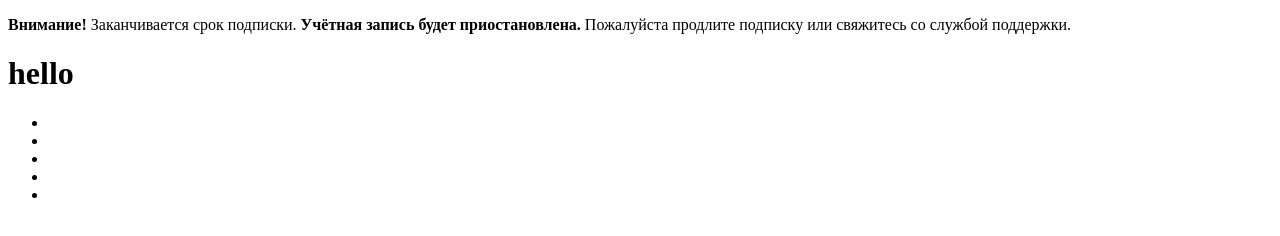
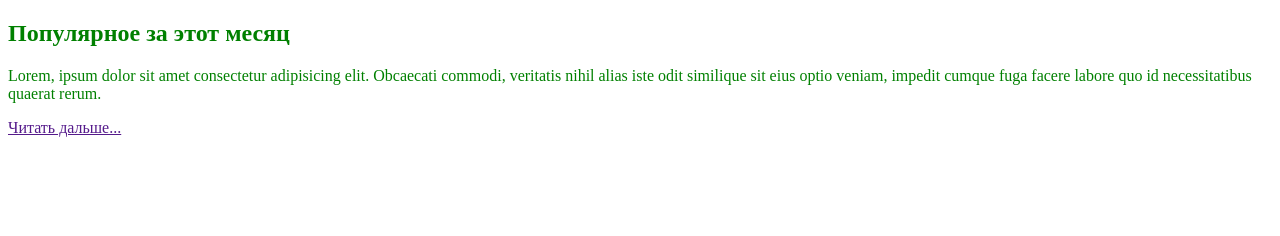
Before and after one commit to aleksandr003/Tutorial, a plain HTML site: page index.html in a window 1280 px wide. Drawn offline with Linux system fonts and the light colour scheme.

Commit message:
добавил стили

```diff
--- /dev/null
+++ b/css/style.css
@@ -0,0 +1,3 @@
+.post {
+    color: green;
+}
--- a/index.html
+++ b/index.html
@@ -5,20 +5,18 @@
     <meta http-equiv="X-UA-Compatible" content="IE=edge" />
     <meta name="viewport" content="width=device-width, initial-scale=1.0" />
     <title>Document555</title>
+    <link rel="stylesheet" href="./css/style.css" />
   </head>
   <body>
-    <p>
-      <strong>Внимание!</strong> Заканчивается срок подписки.
-      <strong>Учётная запись будет приостановлена.</strong> Пожалуйста продлите
-      подписку или свяжитесь со службой поддержки.
-    </p>
-    <h1>hello</h1>
-    <ul>
-      <li></li>
-      <li></li>
-      <li></li>
-      <li></li>
-      <li></li>
-    </ul>
+    <article class="post">
+      <h1>Популярное за этот месяц</h1>
+      <p>
+        Lorem, ipsum dolor sit amet consectetur adipisicing elit. Obcaecati
+        commodi, veritatis nihil alias iste odit similique sit eius optio
+        veniam, impedit cumque fuga facere labore quo id necessitatibus quaerat
+        rerum.
+      </p>
+      <a href="">Читать дальше...</a>
+    </article>
   </body>
 </html>
```
